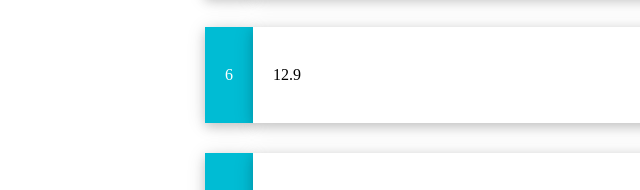
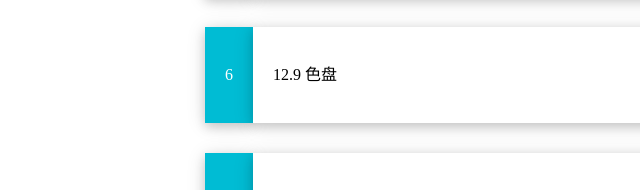
Before and after one commit to baidufoxlove/baidufoxlove.github.io, a plain HTML site: page 100/index.html in a window 1280 px wide. Shown: the part 713-903 px from the top of the page, 65-705 px from the left. Drawn offline with Linux system fonts and the light colour scheme.

Commit message:
Update index.html

```diff
--- a/100/index.html
+++ b/100/index.html
@@ -73,7 +73,7 @@ li{list-style-type: none;width: 740px;margin: 0 auto;}
   <li>
     <a href="6">
       <div class="id">6</div>
-      <div class="name">12.9</div>
+      <div class="name">12.9 色盘</div>
       <div class="dian"></div>
     </a>
   </li>
```
